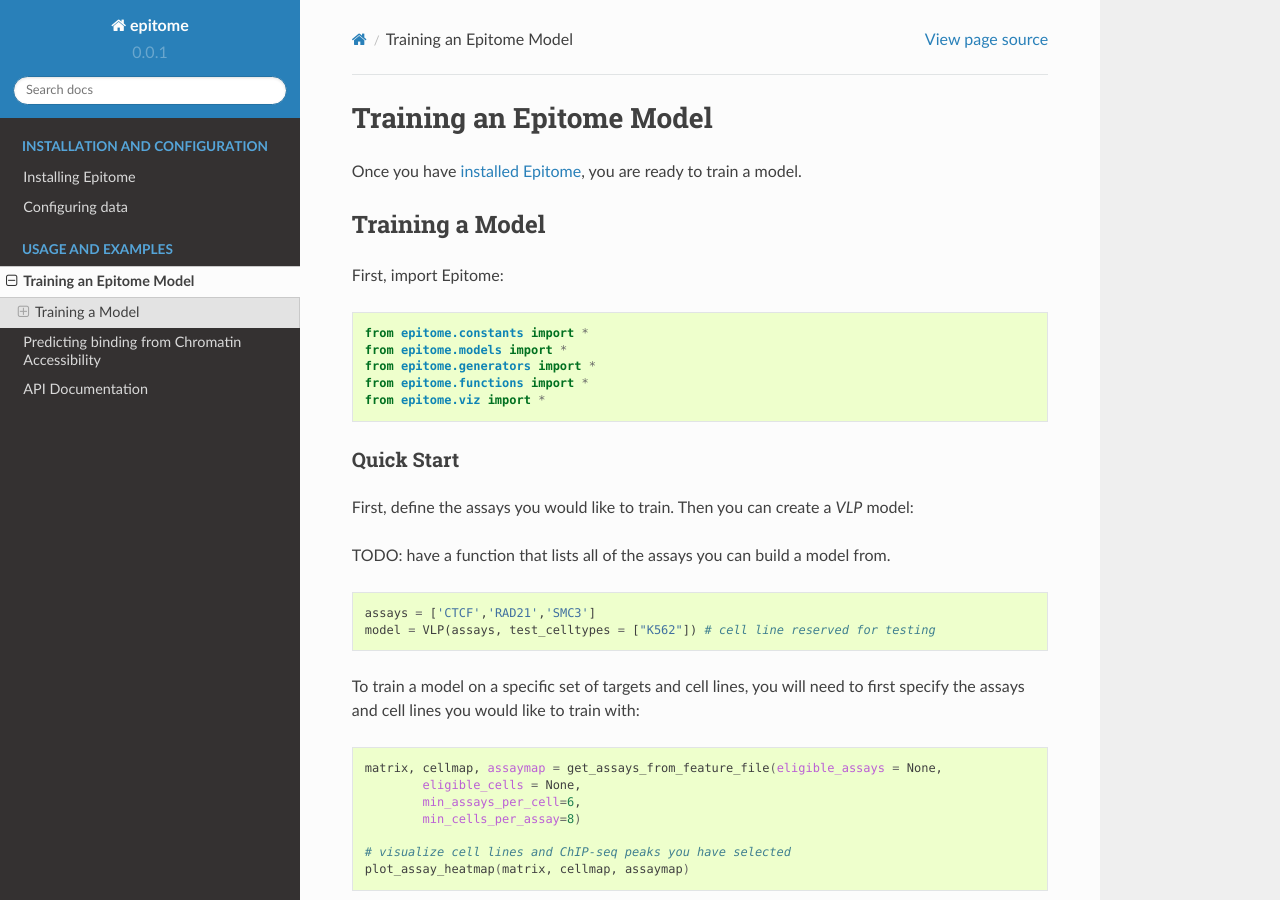
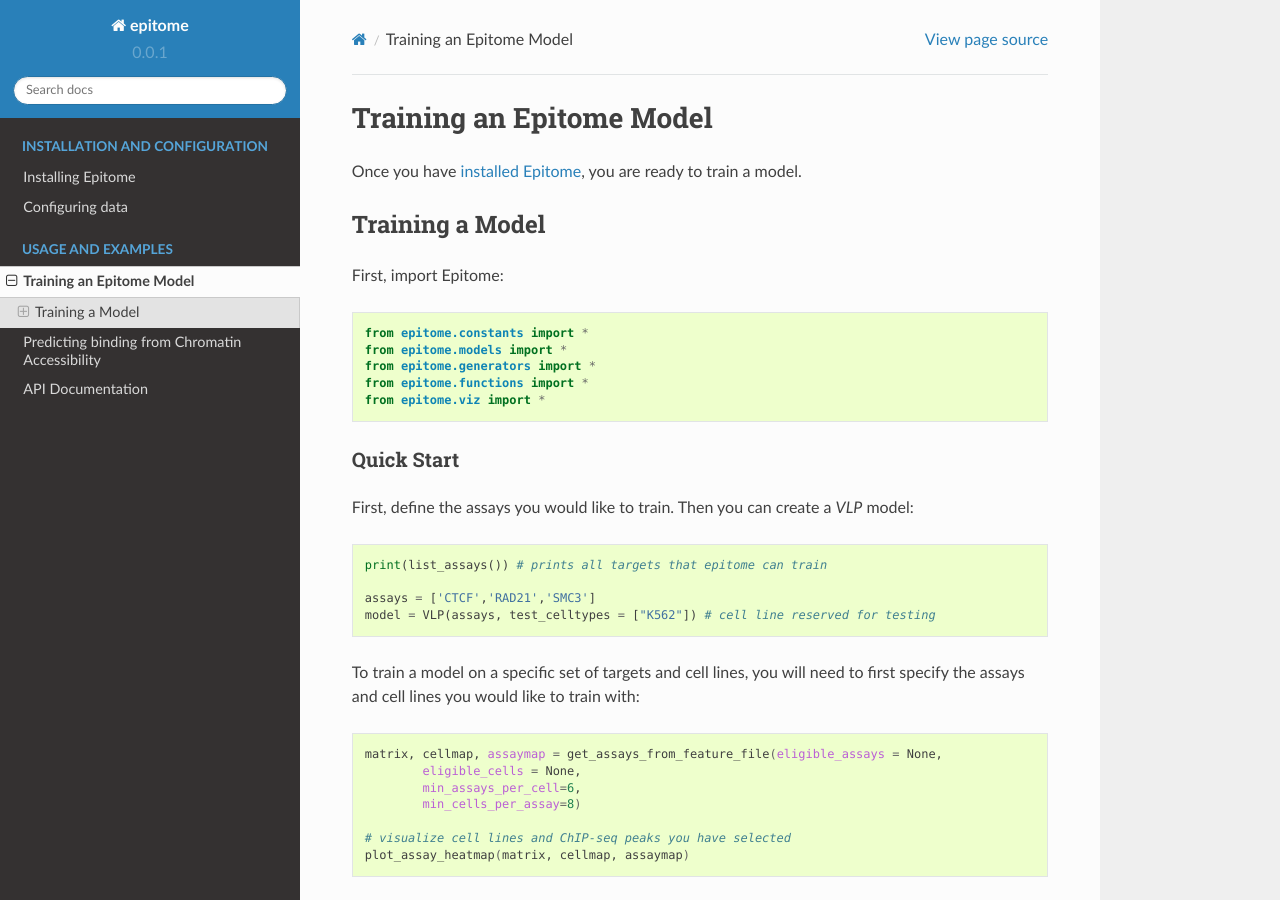
Before and after one commit to YosefLab/epitome, a Sphinx documentation site: the page built from docs/usage/train.rst, in a window 1280 px wide and 900 px high. Built offline with Sphinx 7.4.7 and the Read the Docs theme 2.0.0, drawn with Linux system fonts in a browser that asks for light colours.

Commit message:
add list_assays function into documentation

```diff
--- a/docs/usage/train.rst
+++ b/docs/usage/train.rst
@@ -21,9 +21,9 @@ Quick Start
 
 First, define the assays you would like to train. Then you can create a `VLP` model:
 
-TODO: have a function that lists all of the assays you can build a model from.
+.. code:: python
 
-.. code:: python
+	print(list_assays()) # prints all targets that epitome can train
 
 	assays = ['CTCF','RAD21','SMC3']
 	model = VLP(assays, test_celltypes = ["K562"]) # cell line reserved for testing
```
Also changed, not shown: README.md (+2 -2 lines).
